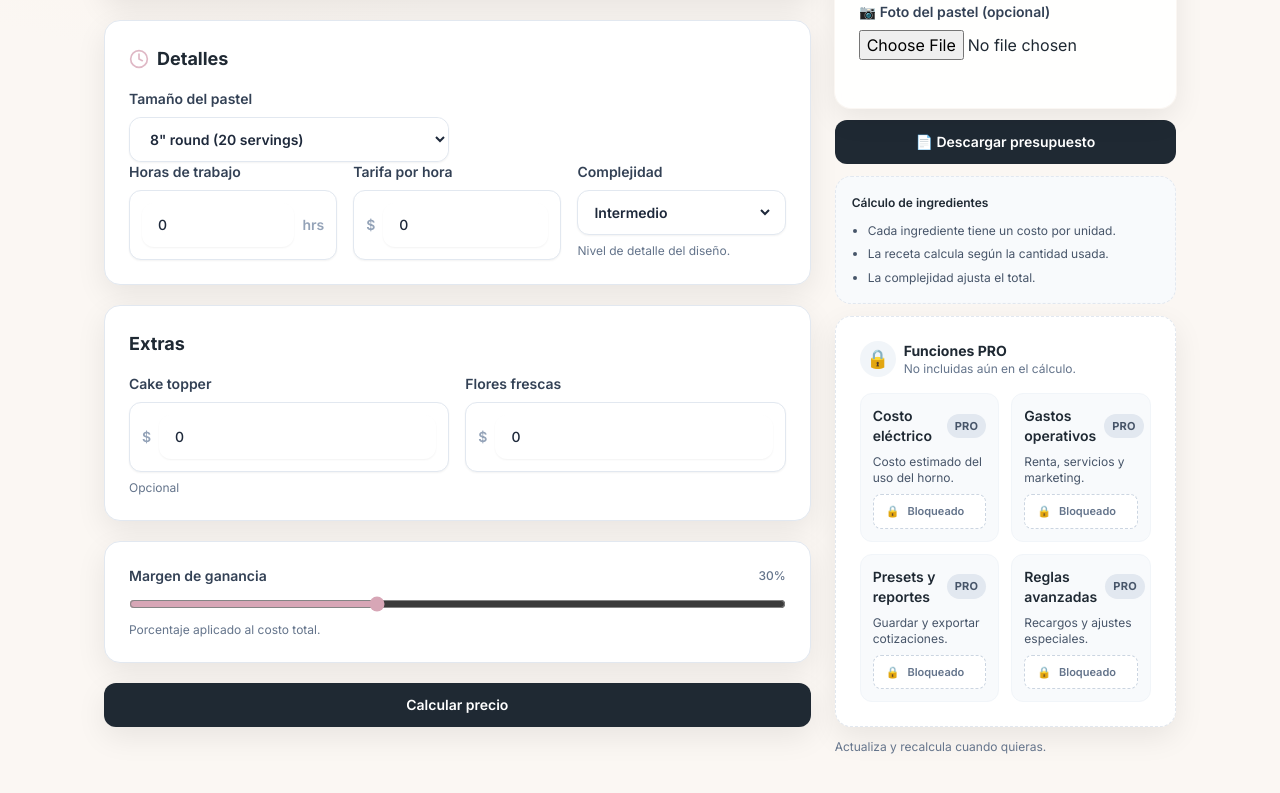
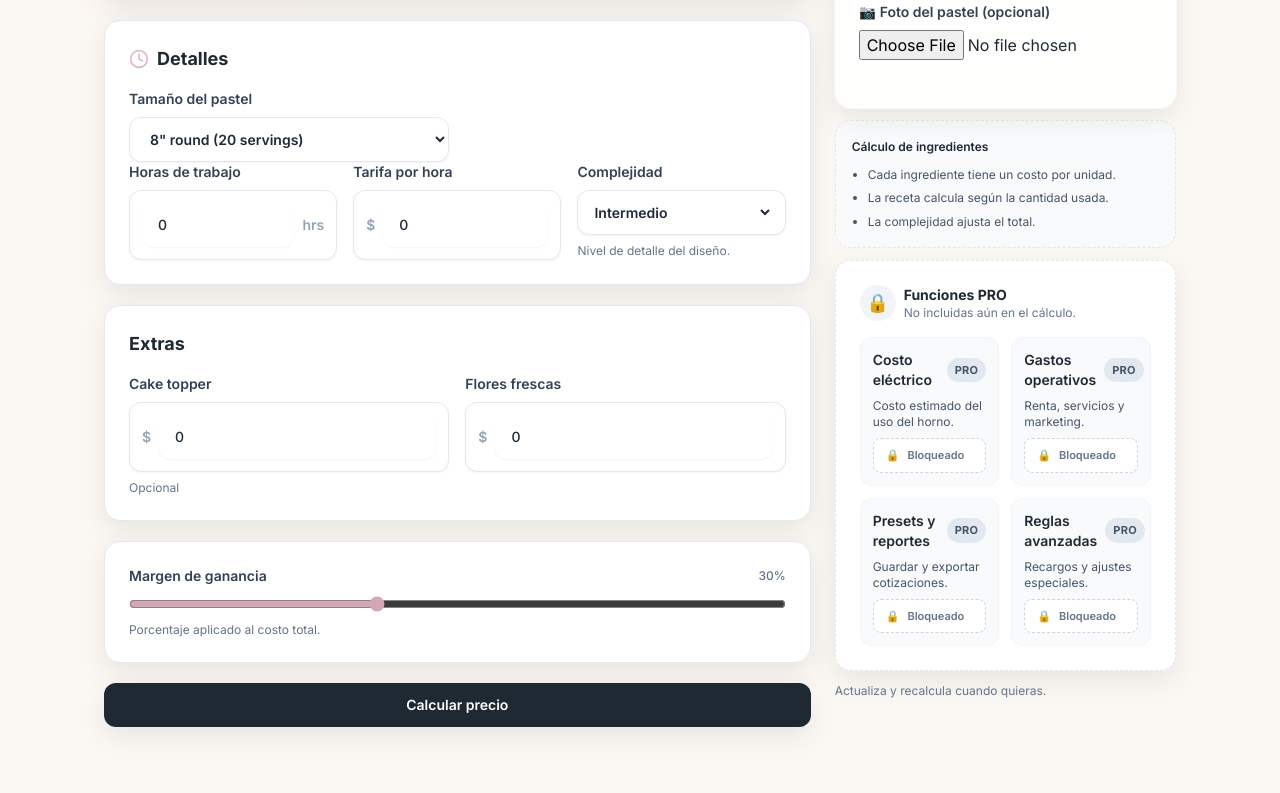
Before and after one commit to vcrs86/cake-pricing-app, a Next.js app: page / in a window 1280 px wide. Shown: the part 989-1782 px from the top of the page. Built offline with nearby package versions, Linux system fonts and the light colour scheme.

Commit message:
Update page.tsx

```diff
--- a/src/app/page.tsx
+++ b/src/app/page.tsx
@@ -296,27 +296,7 @@ export default function HomePage() {
         </div>
         <div className="lg:col-span-1 space-y-3">
           <ResultCard pricing={pricing} servings={selectedSize.servings} />
-          <button
-  onClick={async () => {
-    const html2pdf = (await import("html2pdf.js")).default;
-    const element = document.getElementById("pdf-summary");
-    if (!element) return;
 
-    html2pdf()
-      .set({
-        margin: 10,
-        filename: "presupuesto-pastel.pdf",
-        image: { type: "jpeg", quality: 0.98 },
-        html2canvas: { scale: 2 },
-        jsPDF: { unit: "mm", format: "a4", orientation: "portrait" },
-      })
-      .from(element)
-      .save();
-  }}
-  className="mt-4 w-full rounded-xl bg-brand-slate px-4 py-3 text-sm font-semibold text-white"
->
-  📄 Descargar presupuesto
-</button>
           <div className="rounded-2xl border border-dashed border-slate-200 bg-slate-50 p-4 text-xs leading-relaxed text-slate-600">
             <p className="font-semibold text-brand-slate">{copy.recipeInfo.title}</p>
             <ul className="mt-2 space-y-1 list-disc pl-4">
```
